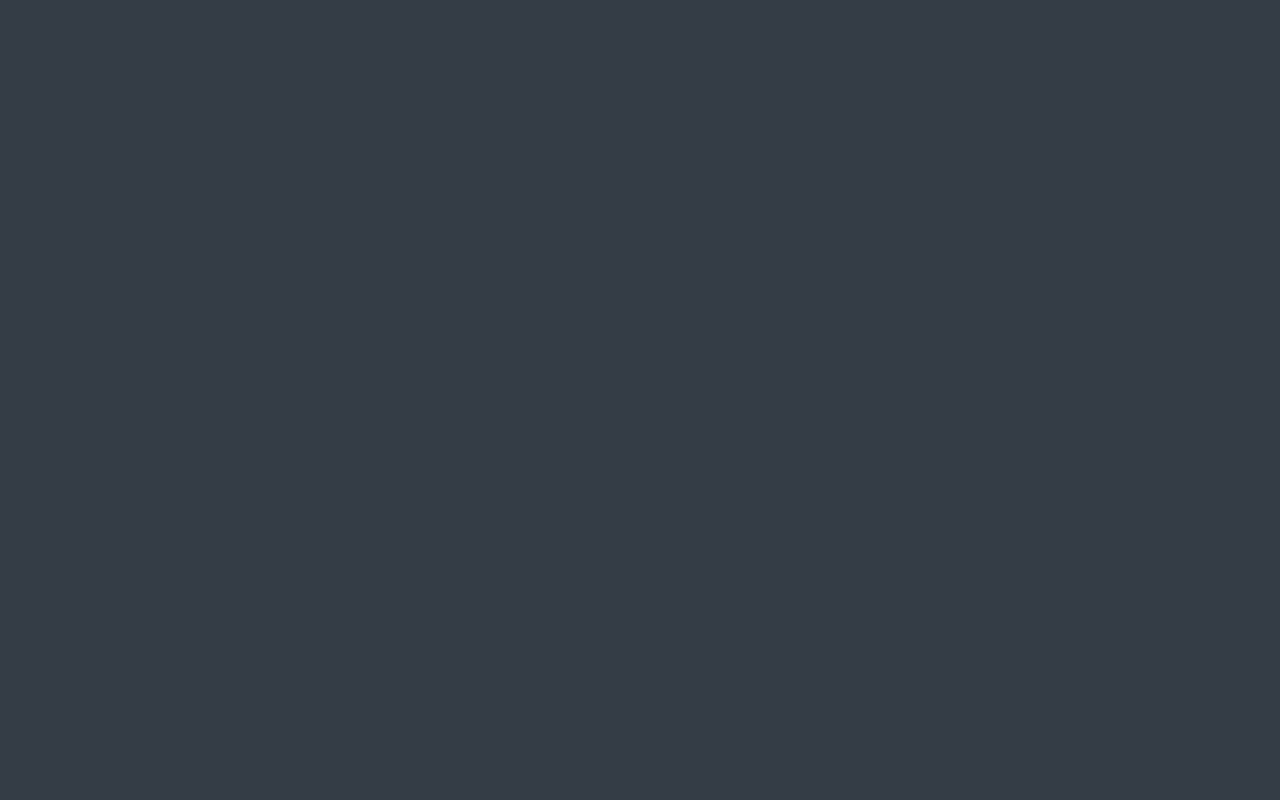
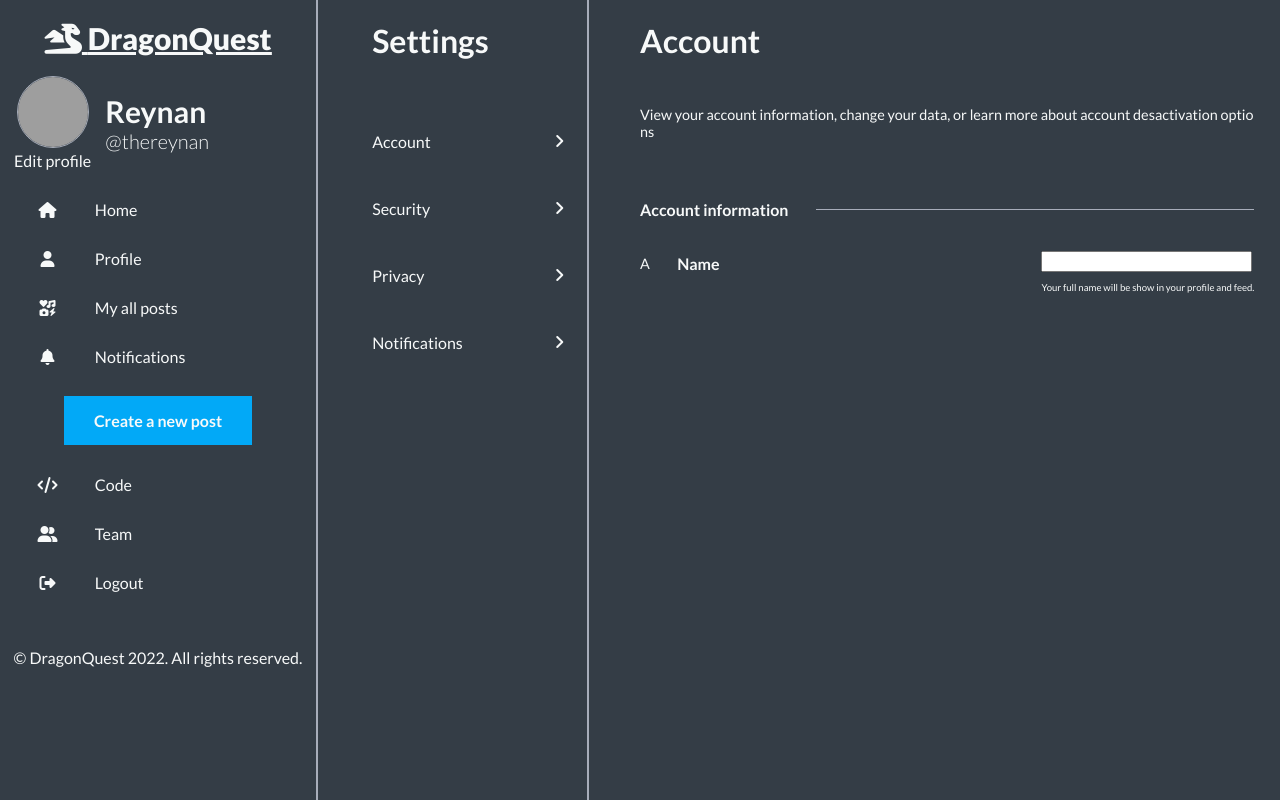
Before and after one commit to reynan-dev/dragonquest, a Vue app in the folder dragonquest/: page /edit in a window 1280 px wide. Before the commit this address had no page. Built offline with nearby package versions, Linux system fonts and the light colour scheme; grey boxes are pictures that could not be loaded; the HTML template or start-up script is replaced by a standard one.

Commit message:
ajout de la partie edit

```diff
--- /dev/null
+++ b/dragonquest/src/components/AccountComponent.vue
@@ -0,0 +1,85 @@
+<template lang="">
+	<section class="maineContainer">
+		<h1>Account</h1>
+		<p>
+			View your account information, change your data, or learn more about
+			account desactivation options
+		</p>
+
+		<div class="miniContainer">
+			<h2>Account information</h2>
+			<div class="trait"></div>
+		</div>
+		<div class="container">
+			<p>A</p>
+			<h4>Name</h4>
+			<div>
+				<input type="text" />
+				<p class="botInput">
+					Your full name will be show in your profile and feed.
+				</p>
+			</div>
+		</div>
+	</section>
+</template>
+<script>
+const AccountComponent = {};
+export default AccountComponent;
+</script>
+<style scoped>
+.maineContainer {
+	margin-left: 4vw;
+	height: 100vh;
+
+	width: 50vw;
+	display: flex;
+	flex-direction: column;
+}
+h1 {
+	font-size: 2rem;
+	margin-top: 2.570694087403599vh;
+}
+p {
+	font-size: 0.9rem;
+
+	margin-right: 2vw;
+	word-break: break-all;
+}
+h2 {
+	font-size: 1rem;
+	align-self: center;
+	width: 40%;
+}
+.trait {
+	background-color: #a7adba;
+	height: 1px;
+	width: 100%;
+	margin-right: 2vw;
+}
+.miniContainer {
+	display: flex;
+	margin-top: 4vh;
+	align-items: center;
+}
+.container {
+	display: flex;
+	justify-content: space-between;
+
+	align-items: center;
+	height: 8vh;
+}
+.botInput {
+	font-size: 0.6rem;
+}
+.container div {
+	margin-top: 3.3vh;
+	margin-bottom: 0.2vh;
+}
+.container div input {
+	width: 85%;
+}
+h4 {
+	text-align: left;
+	margin-right: 50%;
+}
+</style>
--- a/dragonquest/src/components/LoginComponent.vue
+++ b/dragonquest/src/components/LoginComponent.vue
@@ -18,14 +18,16 @@
 				/>
 			</div>
 			<div class="signTxt">
-				Forgot your password?{{ $store.state.token }}
+				Forgot your password?
 				<a href="#">Click here to recover</a>.
 			</div>
 		</form>
 		<div class="signBtn btn" @click="connexion">Sign in now</div>
 
-		<div class="goodNotify">Success login.</div>
-		<div class="badNotify">Incorrect e-mail or password.</div>
+		<div class="goodNotify" v-show="revele">Success login.</div>
+		<div class="badNotify" v-show="reveleWrong">
+			Incorrect e-mail or password.
+		</div>
 	</div>
 </template>
 
@@ -39,6 +41,8 @@ const LoginComponent = {
 				password: "",
 			},
 			token: "",
+			revele: false,
+			reveleWrong: false,
 		};
 	},
 	methods: {
@@ -54,10 +58,19 @@ const LoginComponent = {
 				}
 			);
 			console.log(promise);
-			let response = await promise.json();
-			console.log(response);
-			this.token = response.token;
-			this.envoieData();
+			if (promise.status === 200) {
+				let response = await promise.json();
+				this.token = response.token;
+				this.revele = true;
+				this.envoieData();
+				setTimeout(this.$router.push, 3000, "/feed");
+			} else {
+				this.reveleWrong = true;
+				setTimeout(this.apparition, 3000);
+			}
+		},
+		apparition() {
+			this.reveleWrong = false;
 		},
 		envoieData() {
 			this.$store.dispatch("envoieDatae", this.token);
@@ -68,7 +81,7 @@ const LoginComponent = {
 export default LoginComponent;
 </script>
 
-<style>
+<style scoped>
 .loginForms {
 	margin-left: 15%;
 	width: 100%;
--- /dev/null
+++ b/dragonquest/src/components/SettingsComponent.vue
@@ -0,0 +1,43 @@
+<template lang="fr">
+	<section>
+        <div class="container">
+            <h1>Settings</h1>
+           <ul>
+               <li>Account <i class="fa-solid fa-angle-right"></i></li>
+               <li>Security <i class="fa-solid fa-angle-right"></i></li>
+               <li>Privacy <i class="fa-solid fa-angle-right"></i></li>
+               <li>Notifications <i class="fa-solid fa-angle-right"></i></li>
+            </ul>
+        </div>
+    </section>
+</template>
+<script>
+const SettingsComponent = {};
+export default SettingsComponent;
+</script>
+<style scoped>
+li {
+	list-style: none;
+	display: flex;
+	justify-content: space-between;
+	padding-top: 3vh;
+	padding-bottom: 3vh;
+	align-items: center;
+	width: 15vw;
+}
+ul {
+	padding: 0px;
+}
+h1 {
+	font-size: 2rem;
+	margin-top: 2.570694087403599vh;
+}
+.container {
+	display: flex;
+	flex-direction: column;
+	margin-left: 20%;
+	padding-right: 6vw;
+	border-right: 2px solid #a7adba;
+	height: 100vh;
+}
+</style>
--- /dev/null
+++ b/dragonquest/src/components/SidebarComponent.vue
@@ -0,0 +1,192 @@
+<template>
+	<div class="sidebar">
+		<div class="fixed">
+			<div class="logo">
+				<i class="fa-solid fa-dragon"></i> <span class="logo">DragonQuest</span>
+			</div>
+			<div class="profile">
+				<div class="imgProfile">
+					<div class="photoDivProfile">
+						<img :src="photo" :alt="'Profile - ' + name" class="photoProfile" />
+					</div>
+					<div class="editDivProfile">
+						<span class="editProfile">Edit profile</span>
+					</div>
+				</div>
+				<div class="dataProfile">
+					<div class="nameDivProfile">
+						<span class="nameProfile">{{ name }}</span>
+					</div>
+					<div class="usernameDivProfile">
+						<span class="usernameProfile">@{{ username }}</span>
+					</div>
+				</div>
+			</div>
+
+			<div class="menu">
+				<div class="itemMenu">
+					<div class="iconMenu"><i class="fa-solid fa-house"></i></div>
+					<div class="textMenu">Home</div>
+				</div>
+				<div class="itemMenu">
+					<div class="iconMenu"><i class="fa-solid fa-user"></i></div>
+					<div class="textMenu">Profile</div>
+				</div>
+				<div class="itemMenu">
+					<div class="iconMenu"><i class="fa-solid fa-icons"></i></div>
+					<div class="textMenu">My all posts</div>
+				</div>
+				<div class="itemMenu">
+					<div class="iconMenu"><i class="fa-solid fa-bell"></i></div>
+					<div class="textMenu">Notifications</div>
+				</div>
+				<div class="menuBtn"><span class="btn">Create a new post</span></div>
+			</div>
+
+			<div class="menu">
+				<div class="itemMenu">
+					<div class="iconMenu"><i class="fa-solid fa-code"></i></div>
+					<div class="textMenu">Code</div>
+				</div>
+				<div class="itemMenu">
+					<div class="iconMenu"><i class="fa-solid fa-user-group"></i></div>
+					<div class="textMenu">Team</div>
+				</div>
+				<div class="itemMenu">
+					<div class="iconMenu">
+						<i class="fa-solid fa-right-from-bracket"></i>
+					</div>
+					<div class="textMenu">Logout</div>
+				</div>
+			</div>
+
+			<div class="copyMenu">
+				<p>&copy; DragonQuest 2022. All rights reserved.</p>
+			</div>
+		</div>
+	</div>
+</template>
+
+<script>
+const SidebarComponent = {
+	props: {
+		name: String,
+		username: String,
+		photo: String,
+	},
+};
+export default SidebarComponent;
+</script>
+
+<style scoped>
+.sidebar {
+	flex-wrap: nowrap;
+	border-right: 2px solid #a7adba;
+	height: 100%;
+}
+.sidebar .fixed {
+	top: 0px;
+	position: sticky;
+}
+.sidebar .logo {
+	width: 100%;
+	font-size: 30px;
+	align-items: center;
+	text-align: center;
+	padding: 20px 0px;
+}
+.sidebar .profile {
+	display: flex;
+	flex-wrap: nowrap;
+	width: 100%;
+	border-bottom: 1px solid var(#a7adba);
+	position: relative;
+	justify-content: center;
+	align-items: center;
+	text-align: center;
+}
+.sidebar .profile .imgProfile {
+	width: 50%;
+	display: flex;
+	flex-wrap: wrap;
+	align-content: center;
+	position: relative;
+	text-align: center;
+	justify-content: center;
+}
+.sidebar .profile .imgProfile .photoDivProfile {
+	width: 100%;
+	position: relative;
+}
+.sidebar .profile .imgProfile .photoDivProfile img {
+	width: 70px;
+	height: 70px;
+	border-radius: 100%;
+	position: relative;
+	border: 1px solid #a7adba;
+	object-position: center;
+	position: relative;
+}
+.sidebar .profile .imgProfile .editDivProfile .editProfile {
+	position: relative;
+	text-align: center;
+}
+.sidebar .profile .dataProfile {
+	width: 100%;
+	display: flex;
+	flex-wrap: wrap;
+	align-items: center;
+	position: relative;
+	justify-content: flex-start;
+	height: 100%;
+	text-align: left;
+}
+.sidebar .profile .dataProfile .nameDivProfile {
+	width: 100%;
+	position: relative;
+}
+.sidebar .profile .dataProfile .nameDivProfile .nameProfile {
+	font-size: 30px;
+}
+.sidebar .profile .dataProfile .usernameDivProfile .usernameProfile {
+	font-size: 20px;
+}
+.sidebar .profile .dataProfile .usernameDivProfile {
+	width: 100%;
+	position: relative;
+}
+.sidebar .menu {
+	width: 100%;
+	display: block;
+	flex-wrap: nowrap;
+}
+.sidebar .menu .itemMenu {
+	position: relative;
+	display: flex;
+	width: 100%;
+	margin: 30px 0px;
+}
+.sidebar .menu .itemMenu .iconMenu {
+	width: 30%;
+	text-align: center;
+}
+.sidebar .menu .itemMenu .textMenu {
+	width: 70%;
+}
+.sidebar .menu .menuBtn {
+	width: 100%;
+	align-items: center;
+	display: flex;
+	justify-content: center;
+}
+.sidebar .copyMenu {
+	bottom: 0px;
+	width: 100%;
+	background-color: #343d46;
+	display: flex;
+	align-content: center;
+	justify-content: center;
+	height: fit-content;
+	padding: 10px 0px;
+}
+</style>
--- a/dragonquest/src/components/SignupComponent.vue
+++ b/dragonquest/src/components/SignupComponent.vue
@@ -1,5 +1,4 @@
 <template>
-	<button @click="test"></button>
 	<div class="loginForms">
 		<form action="">
 			<div class="input">
@@ -81,14 +80,19 @@ const SignupComponent = {
 					setTimeout(this.$router.push, 3000, "/login");
 				} else {
 					this.reveleWrong = true;
+					setTimeout(this.apparition, 3000);
 				}
 			} else {
 				this.reveleWrong = true;
+				setTimeout(this.apparition, 3000);
 			}
+		},
+		apparition() {
+			this.reveleWrong = false;
 		},
 		// verification de l 'address mail
 		verifEmail() {
-			let pattern = /^[a-z0-9.-]{2,}@+[a-z0-9.-]{2,}.+[a-z]{2}$/i;
+			let pattern = /^[a-z0-9.-]{2,}@+[a-z0-9.-]{2,}.+[a-z.-]{2}$/i;
 
 			if (pattern.test(this.user.email)) {
 				return true;
@@ -101,7 +105,7 @@ const SignupComponent = {
 export default SignupComponent;
 </script>
 
-<style>
+<style scoped>
 .loginForms {
 	margin-left: 15%;
 	width: 100%;
--- a/dragonquest/src/router/index.js
+++ b/dragonquest/src/router/index.js
@@ -1,37 +1,43 @@
-import { createRouter, createWebHistory } from 'vue-router'
-import HomeView from '../views/HomeView.vue'
-import SigninView from '../views/SigninView.vue'
-import SignupView from '../views/SignupView.vue'
+import { createRouter, createWebHistory } from "vue-router";
+import HomeView from "../views/HomeView.vue";
+import SigninView from "../views/SigninView.vue";
+import SignupView from "../views/SignupView.vue";
+import EditView from "../views/EditView.vue";
 
 const routes = [
 	{
-    path: '/',
-    name: 'home',
-    component: HomeView
-  }, /*
+		path: "/",
+		name: "home",
+		component: HomeView,
+	} /*
   {
     path: '/about',
     name: 'about',
     // route level code-splitting
     // this generates a separate chunk (about.[hash].js) for this route
     // which is lazy-loaded when the route is visited.
-    component: () => import(/* webpackChunkName: "about" */ /*'../views/AboutView.vue')*/
+    component: () => import(/* webpackChunkName: "about" */ /*'../views/AboutView.vue')*/,
 	/* } */
 	{
 		path: `/login`,
 		name: `login`,
-    component: SigninView
+		component: SigninView,
 	},
 	{
 		path: `/signup`,
 		name: `signup`,
-    component: SignupView
+		component: SignupView,
 	},
-]
+	{
+		path: "/edit",
+		name: "edit",
+		component: EditView,
+	},
+];
 
 const router = createRouter({
 	history: createWebHistory(process.env.BASE_URL),
-  routes
-})
+	routes,
+});
 
-export default router
+export default router;
--- /dev/null
+++ b/dragonquest/src/views/EditView.vue
@@ -0,0 +1,35 @@
+<template lang="fr">
+    <section class="mainContainer">
+        <div>
+            <Sidebar   :photo="'http://data.pixiz.com/output/user/frame/preview/api/big/5/2/9/3/2633925_7c673.jpg'"
+            :name="'Reynan'"
+            :username="'thereynan'"/>
+        </div>
+        <div>
+            <Settings/>
+        </div>
+        <div>
+            <Account/>
+        </div>
+
+    </section>
+
+</template>
+<script>
+import SidebarComponent from "@/components/SidebarComponent.vue";
+import SettingsComponent from "@/components/SettingsComponent.vue";
+import AccountComponent from "@/components/AccountComponent.vue";
+const EditView = {
+	components: {
+		Sidebar: SidebarComponent,
+		Settings: SettingsComponent,
+		Account: AccountComponent,
+	},
+};
+export default EditView;
+</script>
+<style scoped>
+.mainContainer {
+	display: flex;
+}
+</style>
```
Also changed, not shown: dragonquest/src/components/HelloWorld.vue (+82 -19 lines). Lines whose indentation alone changed are shown as unchanged.
